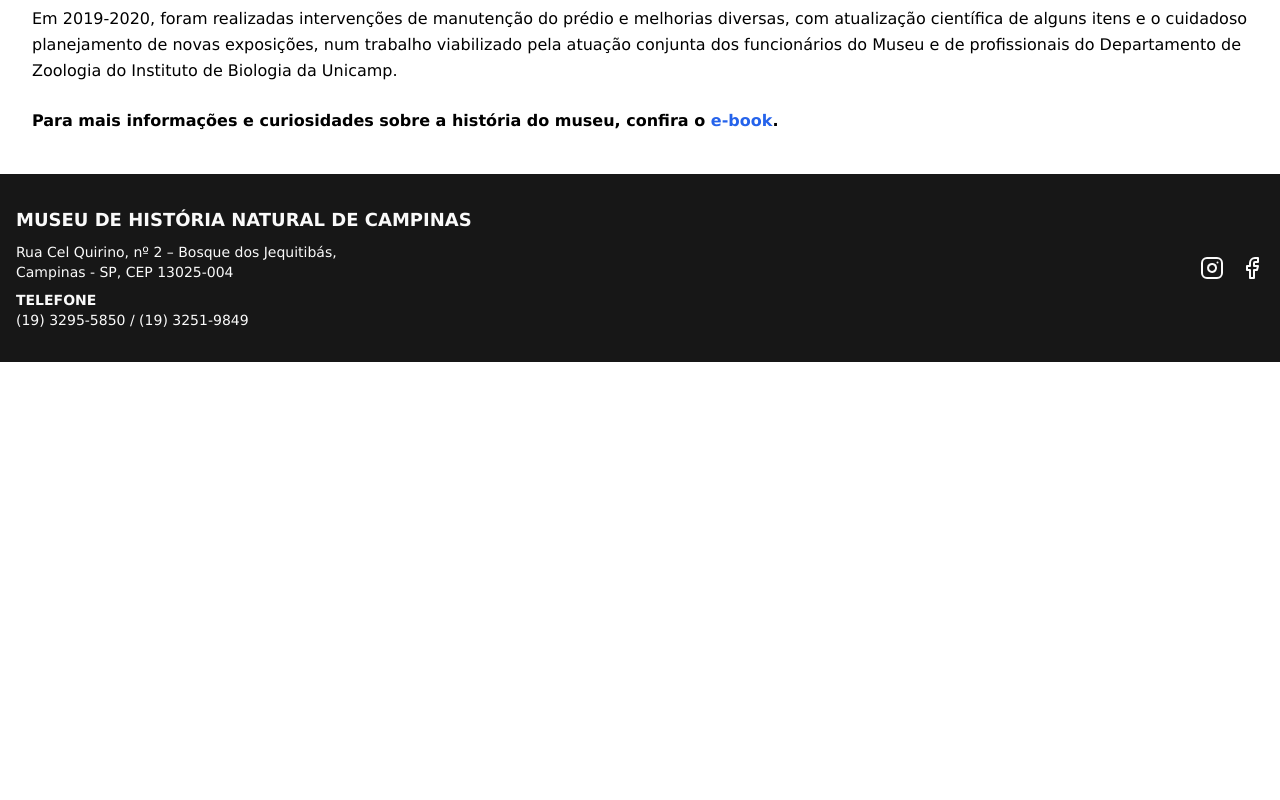
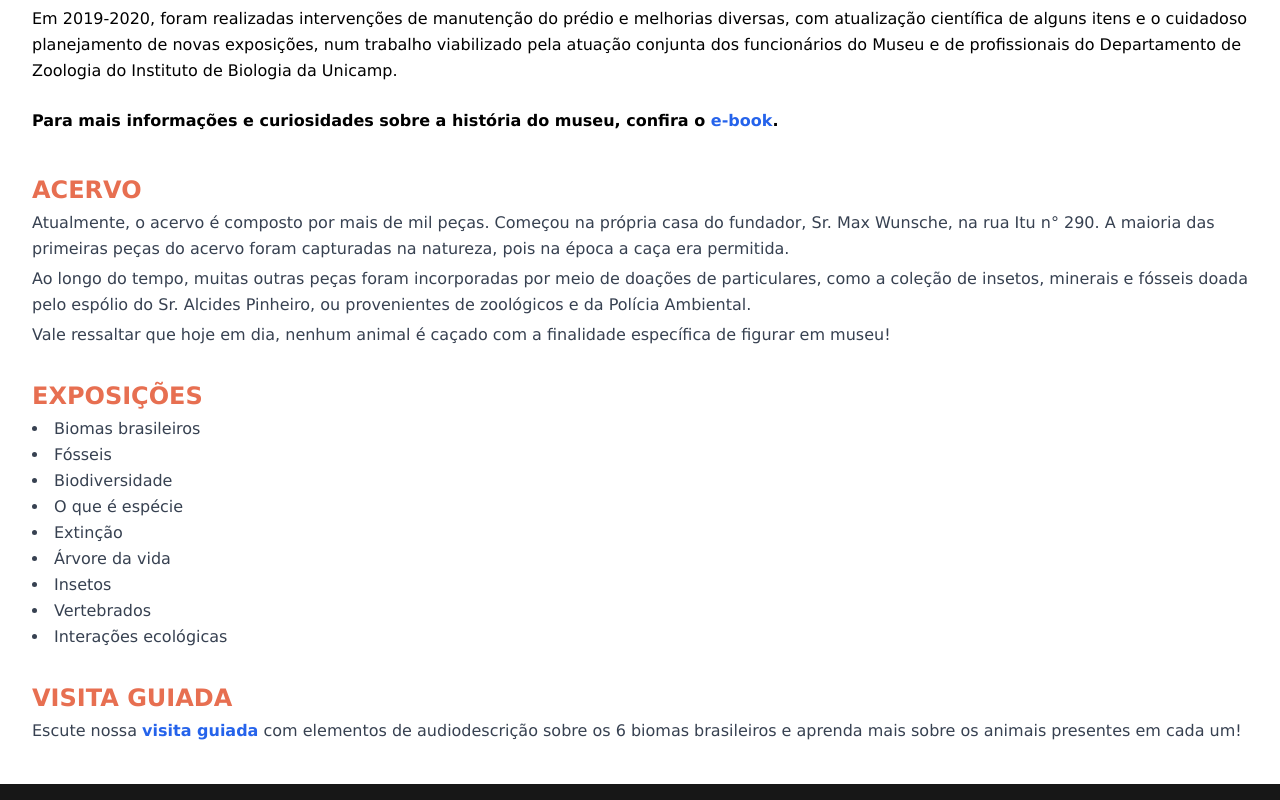
Before and after one commit to emiliobiasi/museum, a React (Vite) app: page /o-museu in a window 1280 px wide. Shown: the part 540-1340 px from the top of the page. Before the commit the page ends 902 px from the top, so only its background shows below. Built offline with nearby package versions, Linux system fonts and the light colour scheme.

Commit message:
chore: add visita guiada section on inicio and att1

```diff
--- a/src/components/FAQAccordion/faq-accordion.tsx
+++ b/src/components/FAQAccordion/faq-accordion.tsx
@@ -29,12 +29,14 @@ export function FaqAccordion() {
     },
     {
       question: "HÁ BANHEIROS DISPONÍVEIS?",
-      answer: "Sim, há tantos banheiros lalala",
+      answer:
+        "O museu não possui banheiros internos, mas você encontrará banheiros amplos (masculino e feminino) no bosque, em frente ao parquinho de areia. Há também fraldário e banheiro acessível para pessoas com deficiência.",
     },
     {
       question:
         "COM UM INGRESSO, POSSO VISITAR TAMBÉM O AQUÁRIO E SERPENTÁRIO?",
-      answer: "??? Será que pode?",
+      answer:
+        "Sim, o ingresso é único e permite acesso ao museu, aquário e serpentário.",
     },
   ];
 
--- a/src/components/MuseumMission/museum-mission.tsx
+++ b/src/components/MuseumMission/museum-mission.tsx
@@ -23,7 +23,7 @@ export function MuseumMission() {
                 <div className="bg-[#000000] rounded-full p-2">
                   <Book className="w-8 h-8 text-[#e9c46a]" />
                 </div>
-                <h2 className="text-4xl font-bold text-[#000000]">SOBRE NÓS</h2>
+                <h2 className="text-3xl font-bold text-[#000000]">SOBRE NÓS</h2>
               </div>
               <p className="text-[#000000] font-medium">
                 Fundado em 1938, o Museu de História Natural de Campinas tem
@@ -39,7 +39,7 @@ export function MuseumMission() {
                 <div className="bg-[#000000] rounded-full p-2">
                   <Compass className="w-8 h-8 text-[#e9c46a]" />
                 </div>
-                <h3 className="text-4xl font-bold text-[#000000]">
+                <h3 className="text-3xl font-bold text-[#000000]">
                   NOSSA MISSÃO
                 </h3>
               </div>
--- /dev/null
+++ b/src/components/VisitaGuiadaSection/visita-guiada-section.tsx
@@ -0,0 +1,50 @@
+import { Book } from "lucide-react";
+import { useNavigate } from "react-router-dom";
+
+export function VisitaGuiadaSection() {
+  const navigate = useNavigate();
+  const handleNavigation = (path: string) => {
+    window.scrollTo(0, 0); // Rola a página para o topo
+    navigate(path);
+  };
+
+  return (
+    <section className="pt-12 bg-[#ffffff]">
+      <div className="container mx-auto px-4">
+        <div className="flex flex-col lg:flex-row items-stretch gap-8">
+          <div className="w-full ">
+            <div className="mb-8">
+              <div className="flex items-center gap-4 mb-4">
+                <div className="bg-[#000000] rounded-full p-2">
+                  <Book className="w-8 h-8 text-[#ffffff]" />
+                </div>
+                <h2 className="text-3xl font-bold text-[#000000]">
+                  O Museu de História Natural de Campinas
+                </h2>
+              </div>
+              <hr className="border-t-2 border-[#f1c40f] my-4" />
+              <p className="text-[#4a4a4a] font-medium">
+                O Museu de História Natural, um dos cartões postais da cidade,
+                integra o Aquário e a Casa dos Animais Interessantes. Em sua
+                visita, você descobrirá a riqueza dos fósseis, os biomas
+                brasileiros (Amazônia, Mata Atlântica, Pantanal, Cerrado,
+                Caatinga e Pampa), a diversidade dos vertebrados, as espécies em
+                extinção, botânica, insetos e a biodiversidade de São Paulo.
+                Confira os áudios da visita guiada para conhecer ainda mais
+                sobre o acervo!
+              </p>
+            </div>
+            <div>
+              <button
+                className="bg-[#f1c40f] text-[#000000] font-bold py-2 px-4 rounded hover:bg-[#f39c12] transition-colors"
+                onClick={() => handleNavigation("/visita-guiada")}
+              >
+                ESCUTAR A VISITA GUIADA
+              </button>
+            </div>
+          </div>
+        </div>
+      </div>
+    </section>
+  );
+}
--- a/src/screens/inicio.tsx
+++ b/src/screens/inicio.tsx
@@ -2,11 +2,13 @@
 
 import { MuseumBanner } from "@/components/MuseumBanner/museum-banner";
 import { MuseumMission } from "@/components/MuseumMission/museum-mission";
+import { VisitaGuiadaSection } from "@/components/VisitaGuiadaSection/visita-guiada-section";
 
 export default function Home() {
   return (
     <>
       <MuseumBanner />
+      <VisitaGuiadaSection />
       <MuseumMission />
     </>
   );
--- a/src/screens/o-museu.tsx
+++ b/src/screens/o-museu.tsx
@@ -1,6 +1,14 @@
 import Image from "@/assets/images/louvre-o-museu.png";
+import { useNavigate } from "react-router-dom";
 
 export default function OMuseu() {
+  const navigate = useNavigate();
+
+  const handleNavigation = (path: string) => {
+    window.scrollTo(0, 0); // Rola a página para o topo
+    navigate(path);
+  };
+
   return (
     <div className="w-full">
       {/* Faixa colorida com imagem e título */}
@@ -21,7 +29,7 @@ export default function OMuseu() {
       </div>
 
       {/* Texto informativo */}
-      <div className="bg-white py-10 px-4 sm:px-6 lg:px-8 max-w-7xl mx-auto text-black leading-relaxed">
+      <div className="bg-white pt-10 px-4 sm:px-6 lg:px-8 max-w-7xl mx-auto text-black leading-relaxed">
         <p className="mb-6">
           Fundado em 1938, o Museu de História Natural de Campinas passou por
           duas grandes revitalizações. Em 1987, foram feitas adequações com base
@@ -51,6 +59,64 @@ export default function OMuseu() {
           .
         </p>
       </div>
+
+      {/* Texto informativo com seções de Acervo, Exposições e Visita Guiada */}
+      <div className="bg-white py-10 px-4 sm:px-6 lg:px-8 max-w-7xl mx-auto text-black leading-relaxed space-y-8">
+        {/* Acervo */}
+        <div className="space-y-1">
+          <h2 className="text-2xl font-semibold text-[#e76f51]">ACERVO</h2>
+          <p className="text-gray-700">
+            Atualmente, o acervo é composto por mais de mil peças. Começou na
+            própria casa do fundador, Sr. Max Wunsche, na rua Itu n° 290. A
+            maioria das primeiras peças do acervo foram capturadas na natureza,
+            pois na época a caça era permitida.
+          </p>
+          <p className="text-gray-700">
+            Ao longo do tempo, muitas outras peças foram incorporadas por meio
+            de doações de particulares, como a coleção de insetos, minerais e
+            fósseis doada pelo espólio do Sr. Alcides Pinheiro, ou provenientes
+            de zoológicos e da Polícia Ambiental.
+          </p>
+          <p className="text-gray-700">
+            Vale ressaltar que hoje em dia, nenhum animal é caçado com a
+            finalidade específica de figurar em museu!
+          </p>
+        </div>
+
+        {/* Exposições */}
+        <div className="space-y-1">
+          <h2 className="text-2xl font-semibold text-[#e76f51]">EXPOSIÇÕES</h2>
+          <ul className="list-disc list-inside text-gray-700">
+            <li>Biomas brasileiros</li>
+            <li>Fósseis</li>
+            <li>Biodiversidade</li>
+            <li>O que é espécie</li>
+            <li>Extinção</li>
+            <li>Árvore da vida</li>
+            <li>Insetos</li>
+            <li>Vertebrados</li>
+            <li>Interações ecológicas</li>
+          </ul>
+        </div>
+
+        {/* Visita Guiada */}
+        <div className="space-y-1">
+          <h2 className="text-2xl font-semibold text-[#e76f51]">
+            VISITA GUIADA
+          </h2>
+          <p className="text-gray-700">
+            Escute nossa{" "}
+            <span
+              className="font-bold text-blue-600 cursor-pointer hover:underline"
+              onClick={() => handleNavigation("/visita-guiada")}
+            >
+              visita guiada
+            </span>{" "}
+            com elementos de audiodescrição sobre os 6 biomas brasileiros e
+            aprenda mais sobre os animais presentes em cada um!
+          </p>
+        </div>
+      </div>
     </div>
   );
 }
--- a/src/screens/visita-guiada.tsx
+++ b/src/screens/visita-guiada.tsx
@@ -22,50 +22,9 @@ export default function VisitaGuiada() {
         </div>
       </div>
 
-      {/* Texto informativo com seções de Acervo, Exposições e Visita Guiada */}
-      <div className="bg-white py-10 px-4 sm:px-6 lg:px-8 max-w-7xl mx-auto text-black leading-relaxed space-y-8">
-        {/* Acervo */}
-        <div className="space-y-1">
-          <h2 className="text-2xl font-semibold text-[#e76f51]">ACERVO</h2>
-          <p className="text-gray-700">
-            Atualmente, o acervo é composto por mais de mil peças. Começou na
-            própria casa do fundador, Sr. Max Wunsche, na rua Itu n° 290. A
-            maioria das primeiras peças do acervo foram capturadas na natureza,
-            pois na época a caça era permitida.
-          </p>
-          <p className="text-gray-700">
-            Ao longo do tempo, muitas outras peças foram incorporadas por meio
-            de doações de particulares, como a coleção de insetos, minerais e
-            fósseis doada pelo espólio do Sr. Alcides Pinheiro, ou provenientes
-            de zoológicos e da Polícia Ambiental.
-          </p>
-          <p className="text-gray-700">
-            Vale ressaltar que hoje em dia, nenhum animal é caçado com a
-            finalidade específica de figurar em museu!
-          </p>
-        </div>
-
-        {/* Exposições */}
-        <div className="space-y-1">
-          <h2 className="text-2xl font-semibold text-[#e76f51]">EXPOSIÇÕES</h2>
-          <ul className="list-disc list-inside text-gray-700">
-            <li>Biomas brasileiros</li>
-            <li>Fósseis</li>
-            <li>Biodiversidade</li>
-            <li>O que é espécie</li>
-            <li>Extinção</li>
-            <li>Árvore da vida</li>
-            <li>Insetos</li>
-            <li>Vertebrados</li>
-            <li>Interações ecológicas</li>
-          </ul>
-        </div>
-
-        {/* Visita Guiada */}
-        <div className="space-y-1">
-          <h2 className="text-2xl font-semibold text-[#e76f51]">
-            VISITA GUIADA
-          </h2>
+      {/* Visita Guiada */}
+      <div className="bg-white pt-10 px-4 sm:px-6 lg:px-8 max-w-7xl mx-auto text-black leading-relaxed space-y-8">
+        <div>
           <p className="text-gray-700">
             Escute nossa visita guiada com elementos de audiodescrição sobre os
             6 biomas brasileiros e aprenda mais sobre os animais presentes em
```
